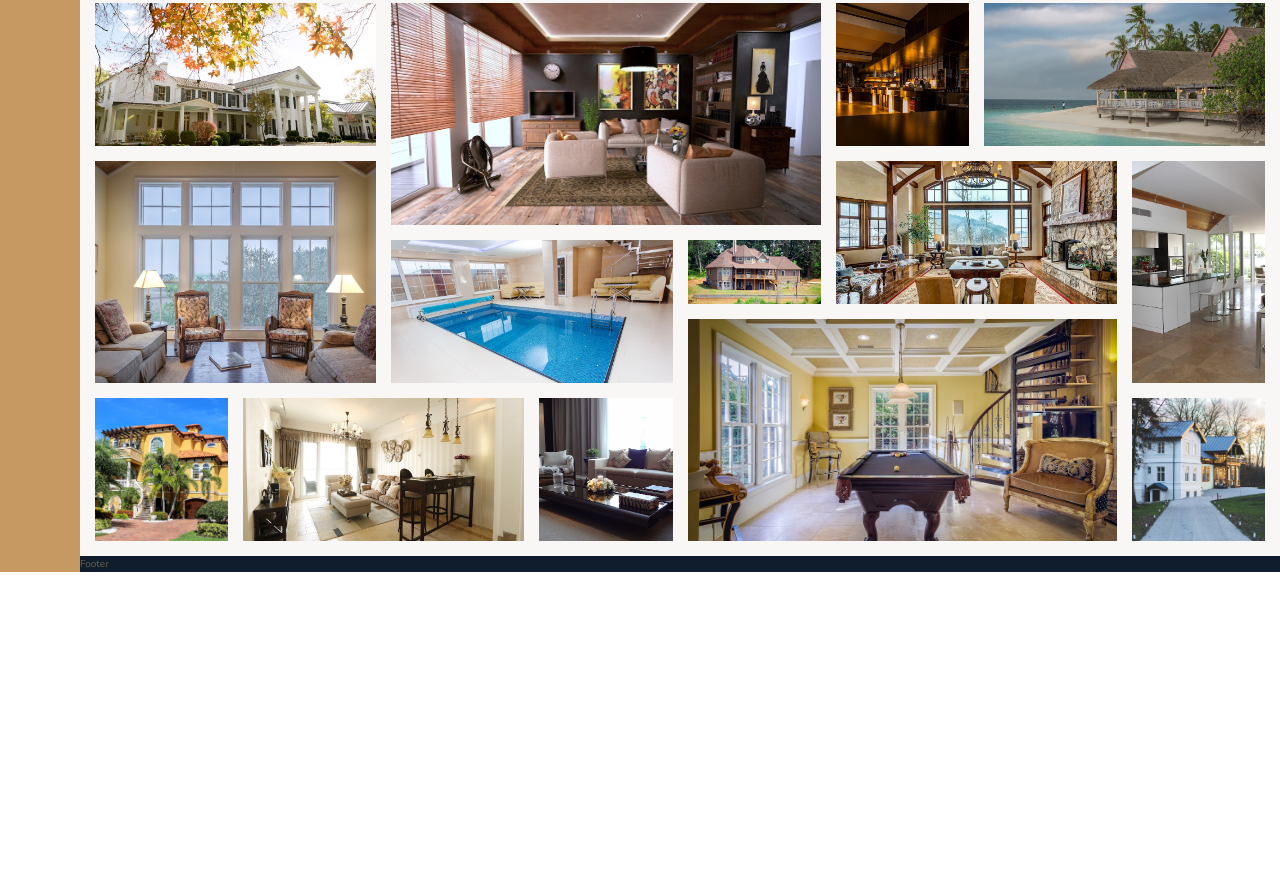
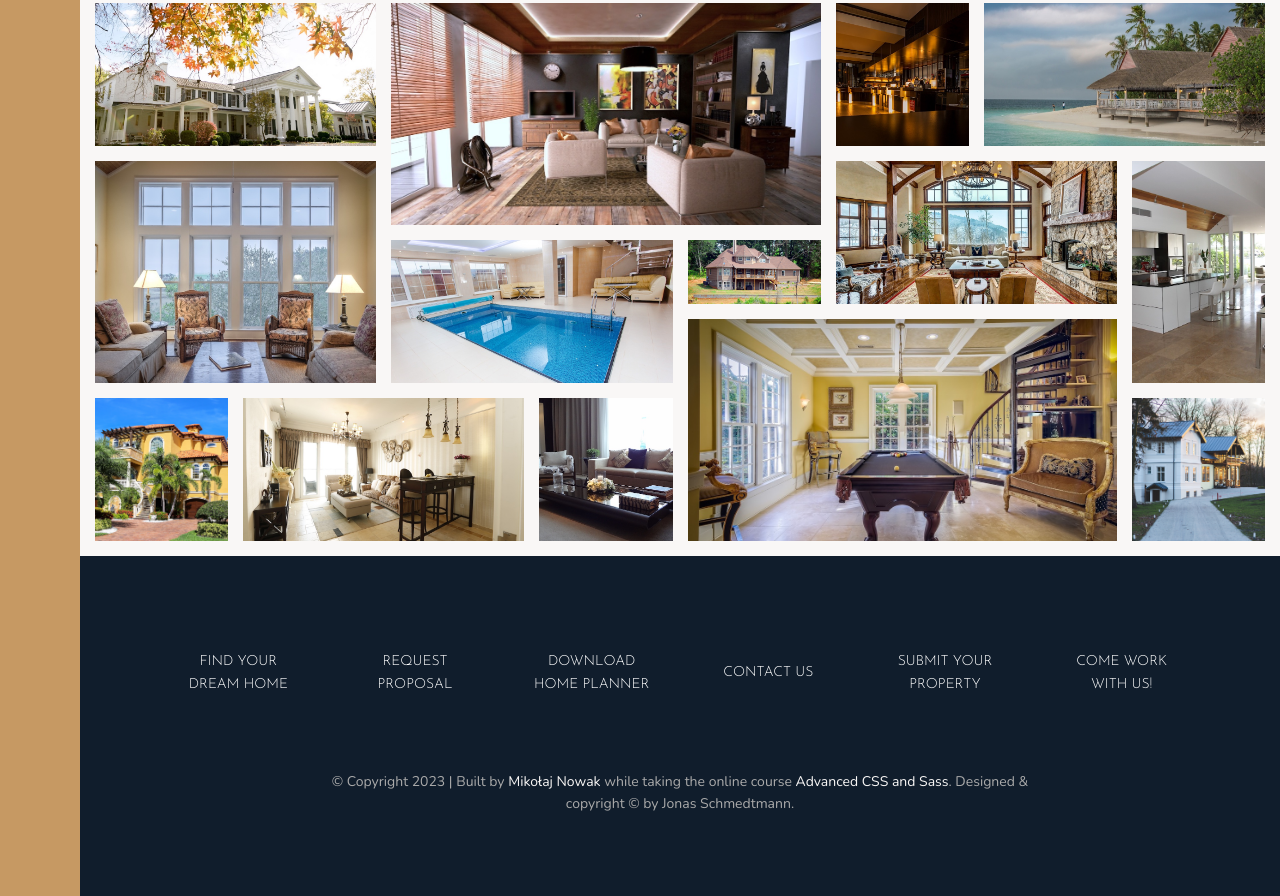
Before and after one commit to pfmnowak/nexter-css-grid, a website: page index.html in a window 1280 px wide. Shown: the part 3084-3980 px from the top of the page. Before the commit the page ends 3656 px from the top, so only its background shows below. Drawn offline with nearby package versions, Linux system fonts and the light colour scheme.

Commit message:
Add a Footer

```diff
--- a/index.html
+++ b/index.html
@@ -363,6 +363,41 @@
 				/>
 			</figure>
 		</section>
-		<footer class="footer">Footer</footer>
+		<footer class="footer">
+			<ul class="nav">
+				<li class="nav__item">
+					<a href="#" class="nav__link">Find your dream home</a>
+				</li>
+				<li class="nav__item">
+					<a href="#" class="nav__link">Request proposal</a>
+				</li>
+				<li class="nav__item">
+					<a href="#" class="nav__link">Download home planner</a>
+				</li>
+				<li class="nav__item"><a href="#" class="nav__link">Contact us</a></li>
+				<li class="nav__item">
+					<a href="#" class="nav__link">Submit your property</a>
+				</li>
+				<li class="nav__item">
+					<a href="#" class="nav__link">Come work with us!</a>
+				</li>
+			</ul>
+			<p class="copyright">
+				&copy; Copyright 2023 | Built by
+				<a
+					href="https://pfmnowak.github.io/"
+					target="_blank"
+					class="footer__link"
+					>Mikołaj Nowak</a
+				>
+				while taking the online course
+				<a
+					href="https://www.udemy.com/course/advanced-css-and-sass/"
+					target="_blank"
+					class="footer__link"
+					>Advanced CSS and Sass</a
+				>. Designed & copyright &copy; by Jonas Schmedtmann.
+			</p>
+		</footer>
 	</body>
 </html>
--- a/sass/_footer.scss
+++ b/sass/_footer.scss
@@ -1,4 +1,55 @@
 .footer {
-  background-color: $color-secondary;
-  grid-column: full-start / full-end;
+	background-color: $color-secondary;
+	grid-column: full-start / full-end;
+	padding: 8rem;
+
+	&__link {
+		&:link,
+		&:visited {
+			color: $color-grey-light-1;
+			text-decoration: none;
+			display: inline-block;
+			transition: all 0.2s;
+		}
+
+		&:hover,
+		&:active {
+			color: $color-primary;
+		}
+	}
 }
+
+.nav {
+	list-style: none;
+	display: grid;
+	grid-template-columns: repeat(auto-fit, minmax(15rem, 1fr));
+	gap: 2rem;
+	align-items: center;
+
+	&__link:link,
+	&__link:visited {
+		font-size: 1.4rem;
+		color: #fff;
+		text-decoration: none;
+		font-family: $font-display;
+		text-transform: uppercase;
+		text-align: center;
+		padding: 1.5rem;
+		display: block;
+		transition: all 0.2s;
+	}
+
+	&__link:hover,
+	&__link:active {
+		background-color: rgba(#fff, 0.05);
+		transform: translateY(-3px);
+	}
+}
+
+.copyright {
+	font-size: 1.4rem;
+	color: $color-grey-light-2;
+	margin: 6rem auto 0;
+	text-align: center;
+	width: 70%;
+}
```
Also changed, not shown: css/style.css.
